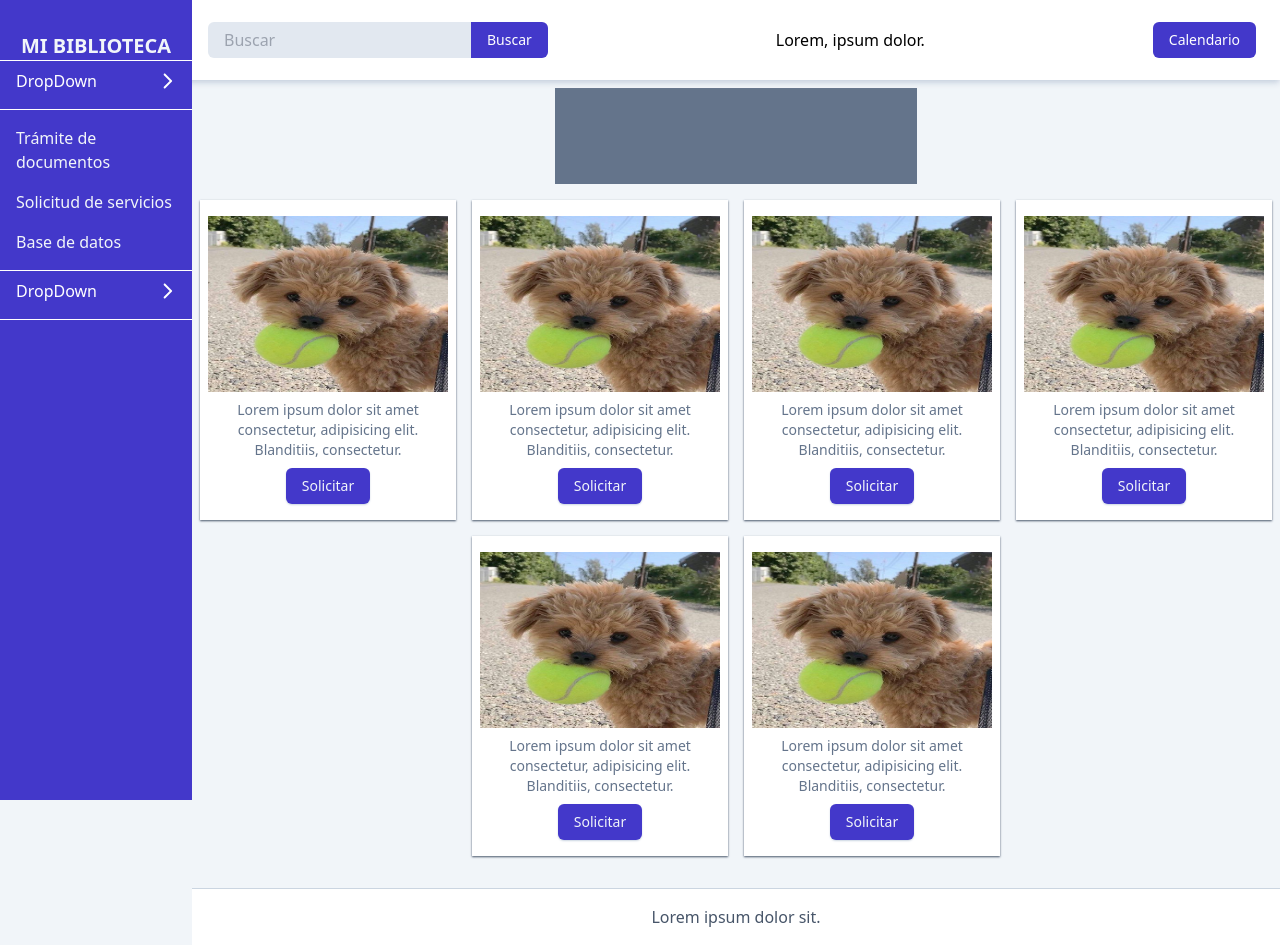
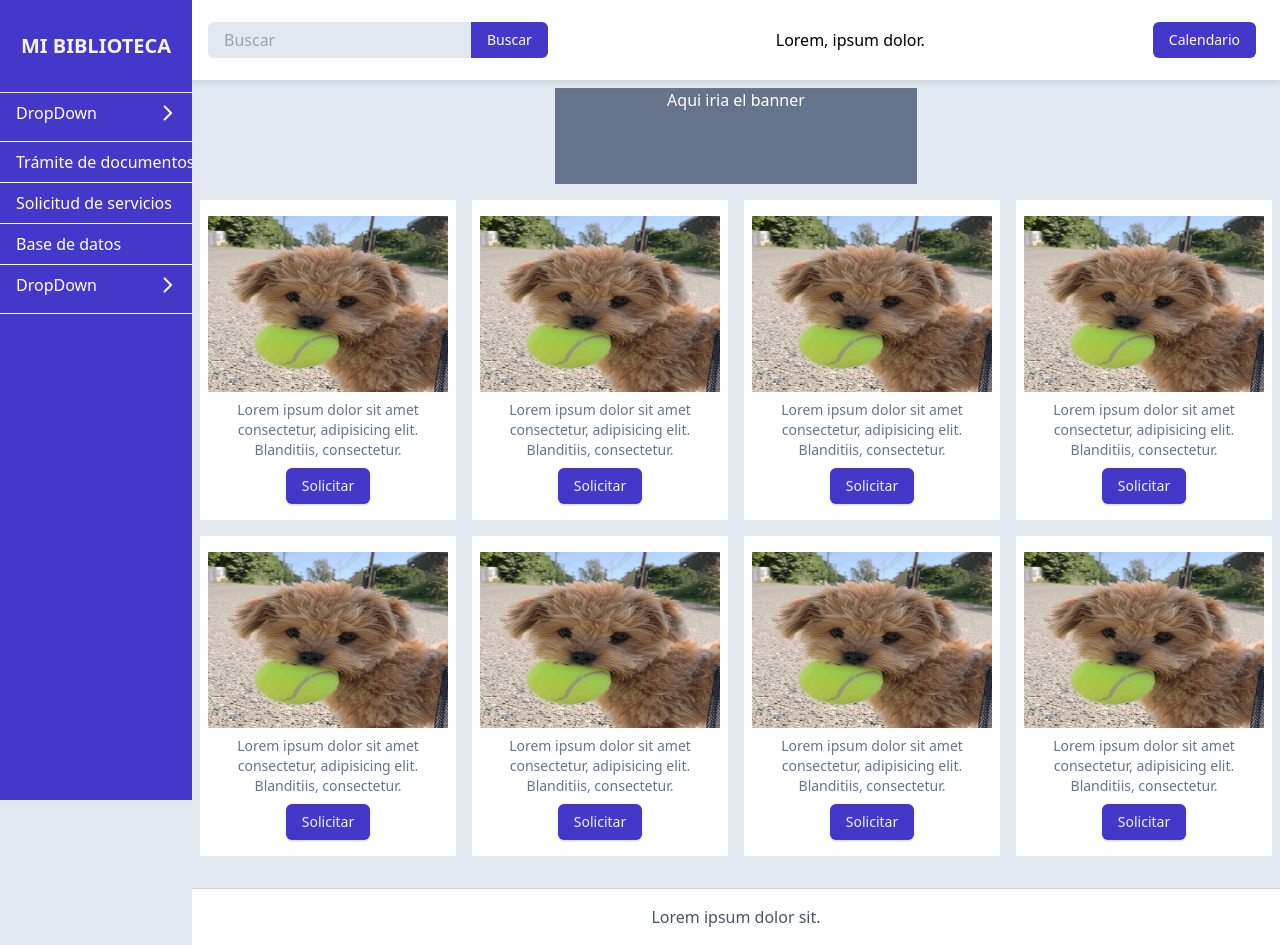
Before and after one commit to FelipeMc15/Front-End-Bibliometrica, a Next.js app: page /home in a window 1280 px wide. Built offline with nearby package versions, Linux system fonts and the light colour scheme.

Commit message:
code reformated and fixing styles

```diff
--- a/app/home/components/HomeCard.tsx
+++ b/app/home/components/HomeCard.tsx
@@ -1,9 +1,9 @@
 import Image from "next/image";
 import React from "react";
 import testImage from "public/assets/testImage.jpg";
-function HomeCard({}) {
+function HomeCard() {
   return (
-    <div className="w-64 h-80 flex flex-col gap-2 justify-center items-center overflow-hidden bg-white shadow-sm shadow-slate-600 p-2 hover:shadow-lg transition-all duration-500">
+    <div className="w-64 h-80 flex flex-col gap-2 justify-center items-center overflow-hidden bg-white hover:shadow-xl shadow-slate-600 p-2 transition-all duration-500">
       <Image src={testImage} alt="imagen_perrito.jpg" className="w-full h-44" />
       <p className="text-slate-500 font-normal text-sm text-center">
         Lorem ipsum dolor sit amet consectetur, adipisicing elit. Blanditiis,
--- a/app/home/components/HomeDropDown.tsx
+++ b/app/home/components/HomeDropDown.tsx
@@ -13,7 +13,7 @@ export const HomeDropDown = ({ title, items }: Props) => {
     setOpen(!open);
   };
   return (
-    <ul className="flex flex-col gap-2 text-white text-start border-y-[1px] w-full border-current py-2 px-4 font-light">
+    <ul className="flex flex-col gap-2 hover:bg-blue-700 transition-all duration-300 text-white text-start border-b-[1px] w-full border-current py-2 px-4 font-light">
       <div className="hover:cursor-pointer" onClick={handleClick}>
         <Image
           src={arrow_rigth}
@@ -31,9 +31,9 @@ export const HomeDropDown = ({ title, items }: Props) => {
           open ? "max-h-40" : "max-h-0"
         }`}
       >
-        {items.map((e, index) => (
-          <li className="ml-2 hover:cursor-pointer" key={index}>
-            {e}
+        {items.map((item) => (
+          <li className="pl-2 hover:cursor-pointer hover:font-normal transition-all duration-300" key={item}>
+            {item}
           </li>
         ))}
       </div>
--- a/app/home/layout.tsx
+++ b/app/home/layout.tsx
@@ -1,15 +1,18 @@
 "use client";
 import React, { useState } from "react";
 import { HomeDropDown } from "./components/HomeDropDown";
+import { privateRoutes } from "routes/routes.models";
+import "./scrollbar.style.css";
+import Link from "next/link";
 export default function HomePageLayout({
   children,
 }: {
   children: React.ReactNode;
 }) {
   const sideItems = [
-    "Trámite de documentos",
-    "Solicitud de servicios",
-    "Base de datos",
+    {title: "Trámite de documentos" , url:`${privateRoutes.Home}${privateRoutes.Documents}`},
+    {title: "Solicitud de servicios" , url:`${privateRoutes.Home}${privateRoutes.Services}`},
+    {title: "Base de datos" , url:`${privateRoutes.Home}${privateRoutes.DataBase}`}
   ];
 
   const dropItems = {
@@ -20,7 +23,7 @@ export default function HomePageLayout({
   const [open, setopen] = useState(false);
 
   return (
-    <div className="w-full">
+    <div className="w-full ">
       <nav className="fixed top-0 pl-[13rem] p-6 flex flex-row justify-between items-center h-20 bg-white shadow-md shadow-slate-300 w-full">
         <form className="flex flex-row overflow-hidden rounded-md">
           <input
@@ -42,27 +45,21 @@ export default function HomePageLayout({
           Calendario
         </button>
       </nav>
-
-      <aside className="flex flex-col fixed w-[12rem] bg-indigo-700 top-0 h-screen py-8 overflow-y-scroll">
-        <h2 className="text-center font-bold text-xl text-slate-100">
+      <aside className=" container-snap flex flex-col fixed w-[12rem] bg-indigo-700 top-0 h-screen py-8 overflow-y-scroll">
+        <h2 className="text-center font-bold text-xl text-slate-100 pb-8 border-b-[1px]">
           MI BIBLIOTECA
         </h2>
         <HomeDropDown {...dropItems} />
-        <ul className="flex flex-col text-slate-100 gap-4 p-4">
-          {sideItems.map((e: string, index: number) => (
-            <li key={index}>{e}</li>
+        <ul >
+          {sideItems.map((item) => (
+            <Link href={item.url}>
+              <li className="hover:bg-blue-700 transition-all duration-300 flex flex-col gap-2 text-white text-start border-b-[1px] w-full border-current py-2 px-4 whitespace-nowrap" key={item.title}>{item.title}</li>
+            </Link>
           ))}
         </ul>
         <HomeDropDown {...dropItems} />
       </aside>
-
-      {/* <aside
-        className={`fixed h-screen w-96 bg-slate-400 ${
-          open ? "translate-x-96" : "translate-x-0"
-        } transition-all duration-500}`}
-      ></aside> */}
-
-      <main className="ml-[12rem] mt-20">{children}</main>
+      <main className="ml-[12rem] mt-20 ">{children}</main>
     </div>
   );
 }
--- a/app/home/page.tsx
+++ b/app/home/page.tsx
@@ -2,19 +2,12 @@ import React from "react";
 import HomeCard from "./components/HomeCard";
 import HomeFooter from "./components/HomeFooter";
 export default function HomePage() {
-  function fakeInfo(n: number): JSX.Element[] {
-    const r = [];
-    for (let i = 0; i < n; i++) {
-      r.push(<HomeCard />);
-    }
-    return r;
-  }
-
+  const cards = [1,2,3,4,5,6,7,8];
   return (
     <div className="w-full flex flex-col items-center gap-4 pt-2">
-      <div className="bg-slate-500 w-1/3 h-24"></div>
+      <div className="bg-slate-500 w-1/3 h-24 text-white text-center">Aqui iria el banner</div>
       <section className="w-full flex flex-row gap-4 flex-wrap items-center justify-center">
-        {fakeInfo(6)}
+        {cards.map(card => <HomeCard/>)}
       </section>
       <HomeFooter />
     </div>
--- /dev/null
+++ b/app/home/scrollbar.style.css
@@ -0,0 +1,10 @@
+/* Hide scrollbar for Chrome, Safari and Opera */
+.container-snap::-webkit-scrollbar {
+    display: none;
+}
+
+/* Hide scrollbar for IE, Edge and Firefox */
+.container-snap {
+    -ms-overflow-style: none; /* IE and Edge */
+    scrollbar-width: none; /* Firefox */
+}
--- /dev/null
+++ b/app/home/services/page.tsx
@@ -0,0 +1,5 @@
+export default function Services(){
+    return(
+        <h1>Hola mundo</h1>
+    )
+}
--- a/app/layout.tsx
+++ b/app/layout.tsx
@@ -17,7 +17,7 @@ export default function RootLayout({
   axiosInterceptor();
   return (
     <html lang="en">
-      <body className="bg-slate-100">
+      <body className="bg-slate-200">
         <Provider store={store}>{children}</Provider>
       </body>
     </html>
--- a/routes/routes.models.ts
+++ b/routes/routes.models.ts
@@ -8,3 +8,10 @@ export const publicRoutes: Routes = {
     Register: "/register",
     Forget_Password: "forget-password"
 }
+
+export const privateRoutes = {
+    Home: "/home",
+    Services :"/services",
+    Documents : "/documents",
+    DataBase : "/data-base"
+}
```
Also changed, not shown: 1 other file (tests, documents, lock files or other folders).
